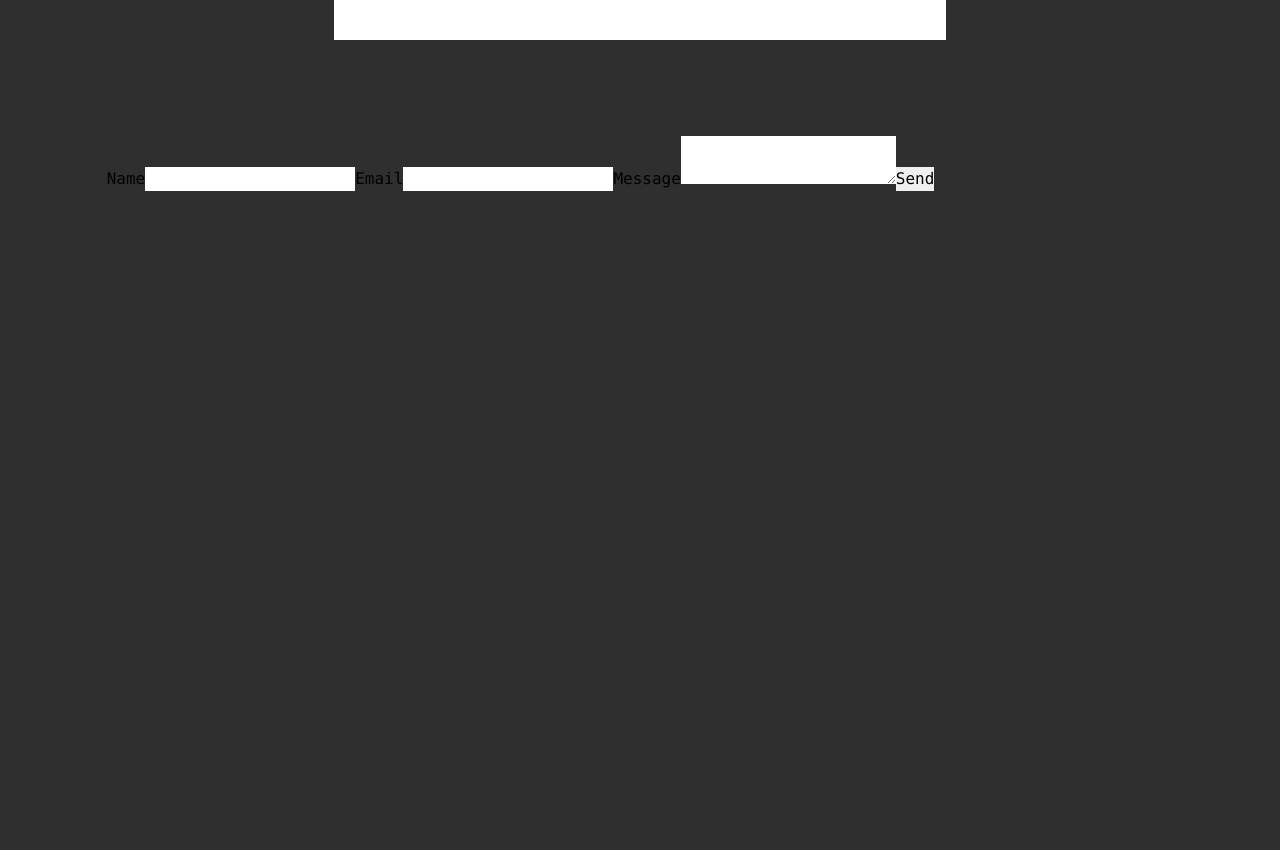
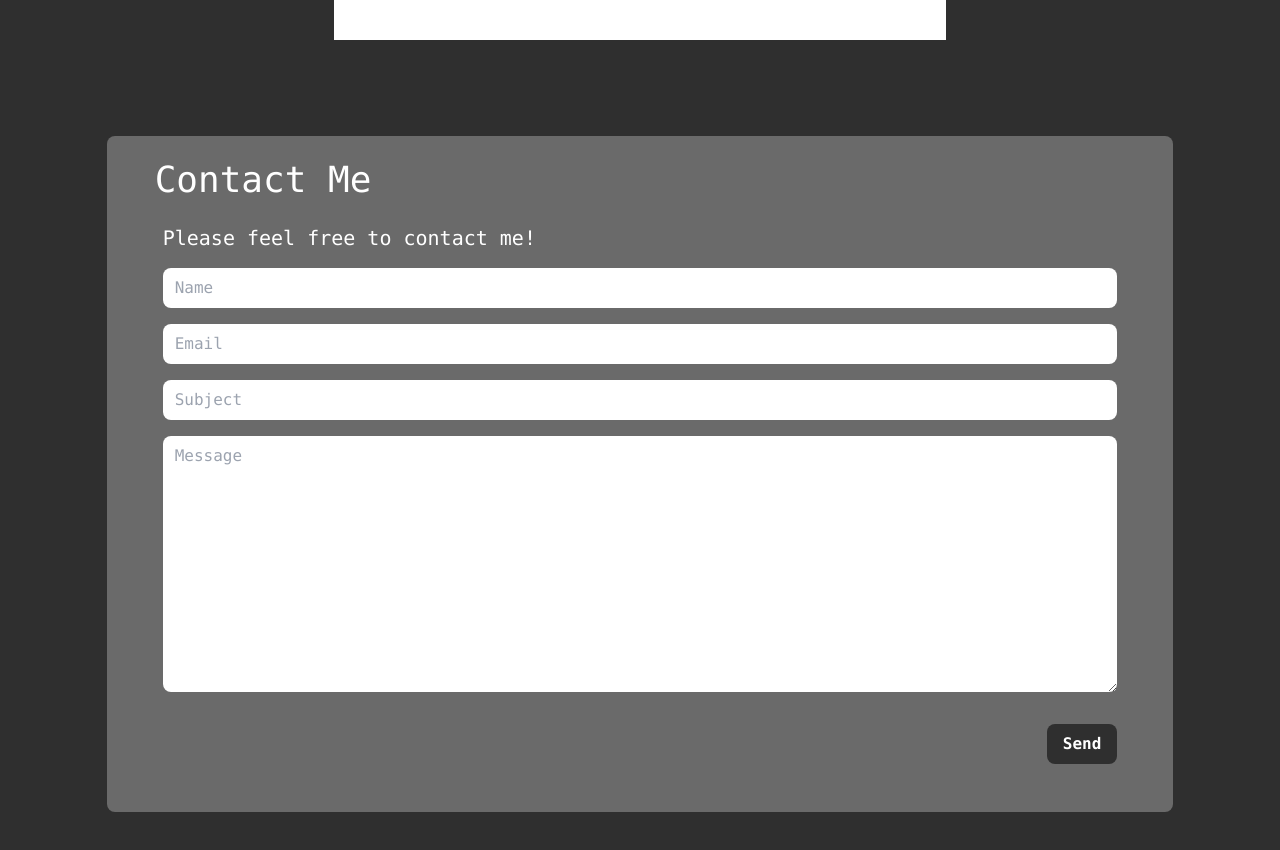
Before and after one commit to bischo91/bischo, a React (Create React App) app: page / in a window 1280 px wide. Shown: the part 7500-8350 px from the top of the page. Built offline with nearby package versions, Linux system fonts and the light colour scheme.

Commit message:
heroku troubleshoot 2

```diff
--- a/src/routes/Contact.js
+++ b/src/routes/Contact.js
@@ -1,19 +1,23 @@
 import React, { useRef } from "react";
-import ContactUs from "./ContactUs";
+import ContactForm from "./ContactForm";
 
-class Contact extends React.Component{
+class Contact extends React.Component {
   constructor(props) {
     super(props);
-      };
-
-
+  }
 
   render() {
-      return (
-        <div className="w-5/6 h-full mt-24 m-auto bg-primary min-h-screen">
-          <ContactUs />
+    return (
+      <div className="w-5/6 h-full mt-24 m-auto bg-primary min-h-screen">
+        <div className="w-full h-full m-auto bg-secondary flex-col flex rounded-lg">
+          <h1 className="flex text-primary mx-12 py-6 text-4xl">Contact Me</h1>
+          <h3 className="flex text-secondary mx-12 px-2 text-xl">
+            Please feel free to contact me!
+          </h3>
+          <ContactForm />
         </div>
-        );
+      </div>
+    );
   }
 }
 
--- /dev/null
+++ b/src/routes/ContactForm.js
@@ -0,0 +1,63 @@
+import React, { useRef } from "react";
+import emailjs from "emailjs-com";
+import { init } from "emailjs-com";
+
+init("user_G450MAckYglOAjutsXnzC");
+export const ContactForm = () => {
+  const form = useRef();
+  const sendEmail = (e) => {
+    e.preventDefault();
+    emailjs
+      .sendForm(
+        "service_bischo",
+        "template_bischo",
+        form.current,
+        "user_G450MAckYglOAjutsXnzC"
+      )
+      .then(
+        (result) => {
+          console.log(result.text);
+        },
+        (error) => {
+          console.log(error.text);
+        }
+      );
+  };
+
+  return (
+    <form ref={form} onSubmit={sendEmail} className="mx-14 mb-12">
+      <input
+        type="text"
+        name="user_name"
+        placeholder="Name"
+        className="flex rounded-lg my-4 w-full px-3 py-2"
+      />
+      <input
+        type="email"
+        name="user_email"
+        placeholder="Email"
+        className="flex rounded-lg my-4 w-full px-3 py-2"
+      />
+      <input
+        type="subject"
+        name="subject"
+        placeholder="Subject"
+        className="flex rounded-lg my-4 w-full px-3 py-2"
+      />
+      <textarea
+        name="message"
+        placeholder="Message"
+        className="flex rounded-lg h-64 w-full my-4 px-3 py-2"
+      />
+      <button
+        type="submit"
+        className="flex float-right mt-4 rounded-lg
+        bg-primary text-primary font-bold py-2 px-4"
+      >
+        Send
+      </button>
+    </form>
+  );
+};
+
+export default ContactForm;
--- a/src/routes/ContactUs.js
+++ /dev/null
@@ -1,36 +0,0 @@
-import React, { useRef } from 'react';
-import emailjs from 'emailjs-com';
-import { init } from 'emailjs-com';
-init("user_G450MAckYglOAjutsXnzC");
-export const ContactUs = () => {
-  const form = useRef();
-
-  const sendEmail = (e) => {
-    e.preventDefault();
-
-    emailjs.sendForm(
-      'service_bischo',
-    'template_bischo',
-    form.current,
-    'user_G450MAckYglOAjutsXnzC')
-      .then((result) => {
-          console.log(result.text);
-      }, (error) => {
-          console.log(error.text);
-      });
-  };
-
-  return (
-    <form ref={form} onSubmit={sendEmail}>
-      <label>Name</label>
-      <input type="text" name="user_name" />
-      <label>Email</label>
-      <input type="email" name="user_email" />
-      <label>Message</label>
-      <textarea name="message" />
-      <input type="submit" value="Send" />
-    </form>
-  );
-};
-
-export default ContactUs;
```
